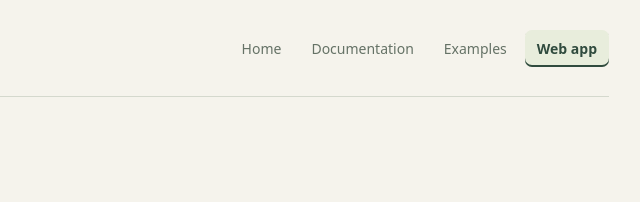
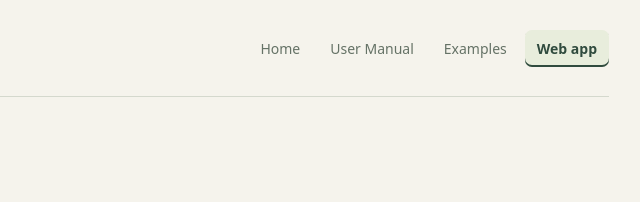
Before and after one commit to cocode/book4matter-web, a website built with Vite: page index.html in a window 1280 px wide. Shown: the top 202 px of the page, 521-1161 px from the left. Built offline with nearby package versions, Linux system fonts and the light colour scheme.

Commit message:
Rename docs link.

```diff
--- a/index.html
+++ b/index.html
@@ -4,7 +4,7 @@
 <body><main>
 <header><a href="%BASE_URL%" class="brand">Book4matter</a><nav class="site-nav" aria-label="Book4matter navigation">
 <a href="https://book4matter.com/">Home</a>
-<a href="https://book4matter.com/examples/docs/book4matter.html">Documentation</a>
+<a href="https://book4matter.com/examples/docs/book4matter.html">User Manual</a>
 <a href="https://book4matter.com/#examples">Examples</a>
 <a href="%BASE_URL%" aria-current="page">Web app</a>
 </nav></header>
```
